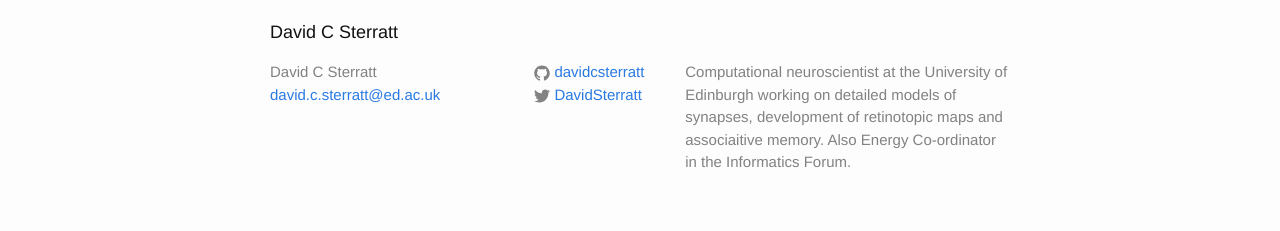
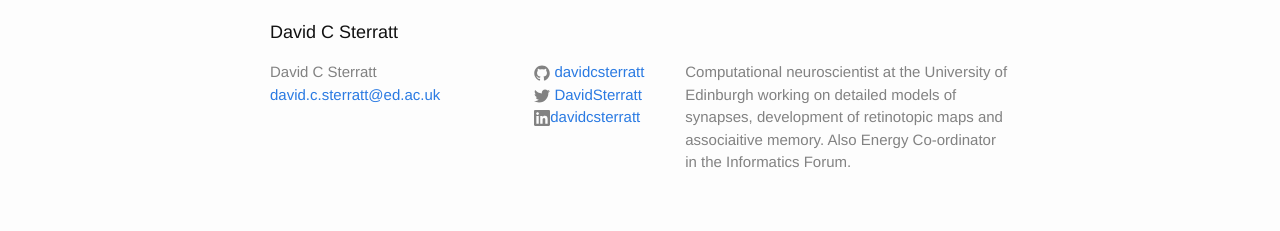
Before and after one commit to davidcsterratt/davidcsterratt.github.io, a Jekyll site: the page built from index.md, in a window 1280 px wide. Shown: the part 1157-1388 px from the top of the page. Built offline with Jekyll 4.4.1, drawn with Linux system fonts in a browser that asks for light colours.

Commit message:
Linkedin icon

```diff
--- a/_config.yml
+++ b/_config.yml
@@ -17,6 +17,7 @@
 url: "" # the base hostname & protocol for your site
 twitter_username: DavidSterratt
 github_username:  davidcsterratt
+linkedin_username:  davidcsterratt
 
 # Build settings
 markdown: kramdown
--- a/_includes/footer.html
+++ b/_includes/footer.html
@@ -25,6 +25,13 @@
             {% include icon-twitter.html username=site.twitter_username %}
           </li>
           {% endif %}
+
+          {% if site.linkedin_username %}
+          <li>
+            {% include icon-linkedin.html username=site.linkedin_username %}
+          </li>
+          {% endif %}
+
         </ul>
       </div>
 
--- /dev/null
+++ b/_includes/icon-linkedin.html
@@ -0,0 +1 @@
+<a href="https://linkedin.com/in/{{ include.username }}"><span class="icon icon--linkedin">{% include icon-linkedin.svg %}</span><span class="username">{{ include.username }}</span></a>
```
Also changed, not shown: _includes/icon-linkedin.svg (added).
